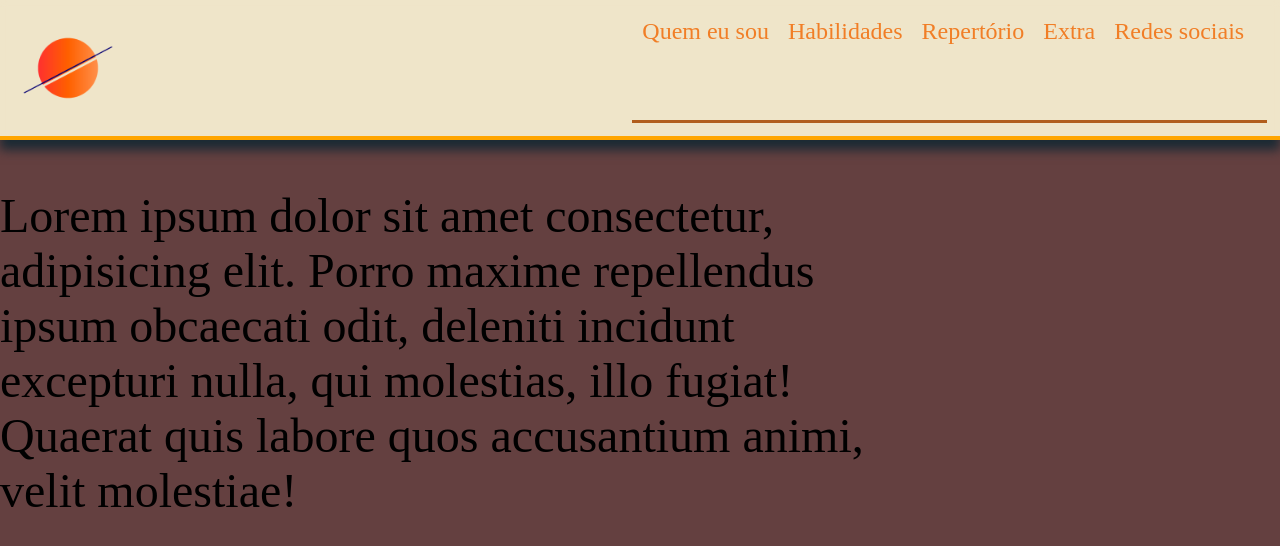
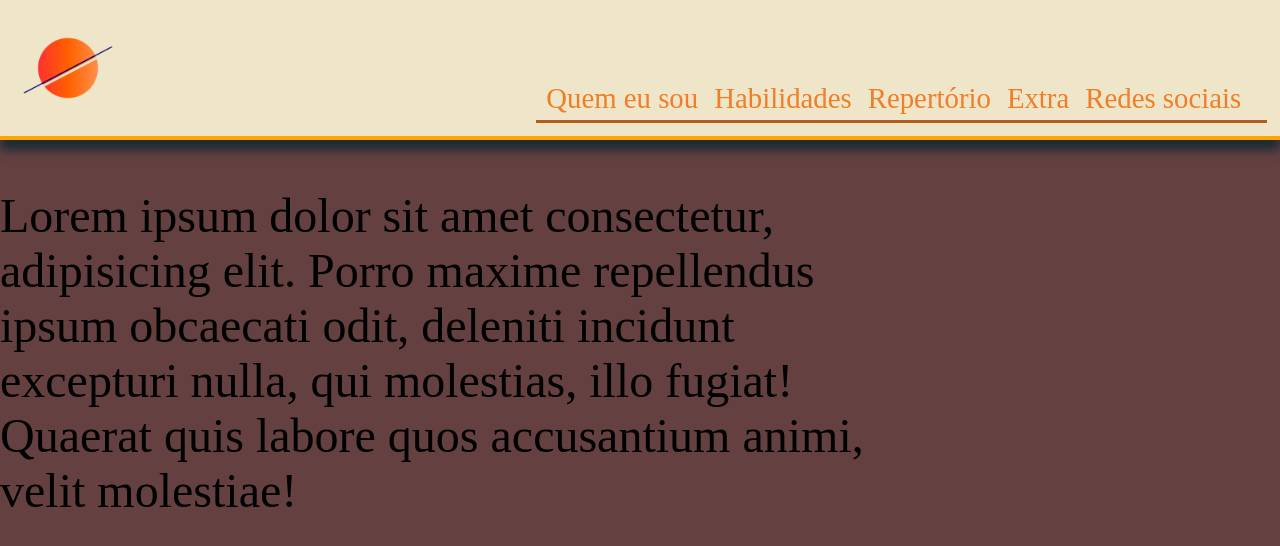
Before and after one commit to cc23124/cc23124.github.io, a plain HTML site: page repos.html in a window 1280 px wide. Drawn offline with Linux system fonts and the light colour scheme.

Commit message:
Melhora no header

```diff
--- a/style.css
+++ b/style.css
@@ -32,14 +32,16 @@ body{
 }
 
 #menu {
-    font-size:150%;
+    font-size: 180%;
     padding: 5px 10px;
     border-bottom: 3px solid #b15d1c;
+    display: flex;
+    align-items: flex-end;
 }
 
 
 #menu a{
-    padding-right: 13px;
+    padding-right: 16px;
     color: #f17e26;
     text-decoration: none;
 }
```
